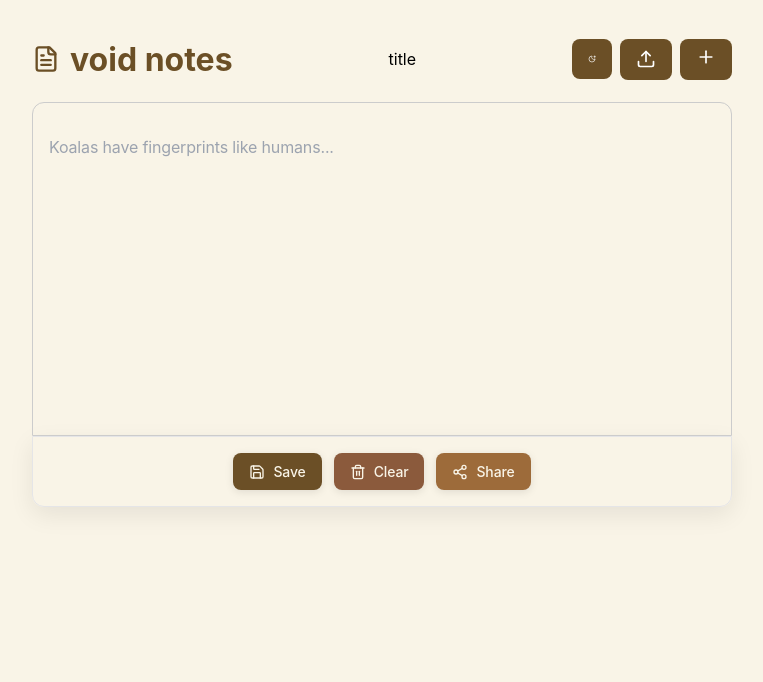
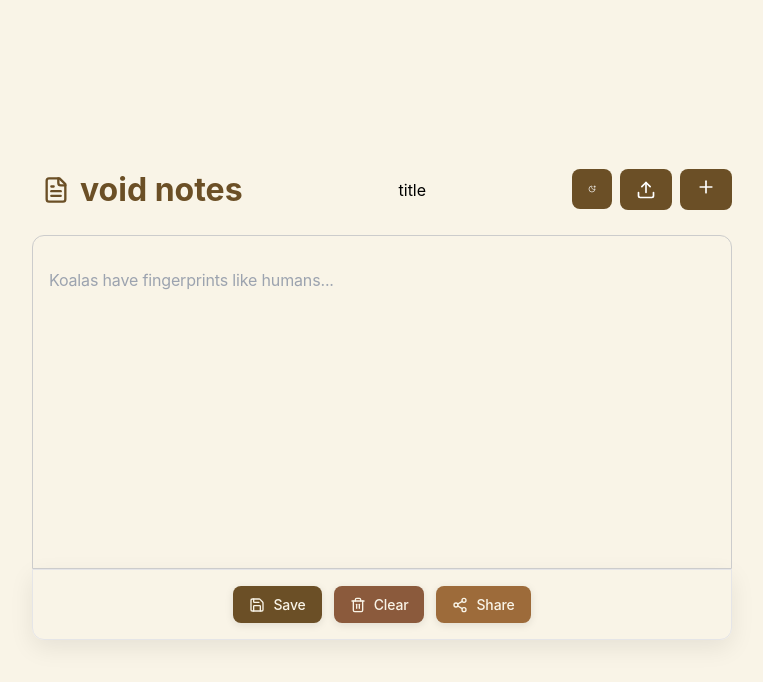
Before and after one commit to keswel/void-notes, a React (Create React App) app: page / in a window 1280 px wide. Shown: the top 682 px of the page, without its empty margins (258-1021 px from the left). Built offline with nearby package versions, Linux system fonts and the light colour scheme; a small style sheet from the web is missing.

Commit message:
[Improvement] Centered note editor completely.

```diff
--- a/src/App.js
+++ b/src/App.js
@@ -12,7 +12,20 @@ function App() {
    */
 
   return (
-    <VoidEditor />
+    <div style={{ position: 'relative', height: '100vh' }}>
+      {/* VoidEditor centered */}
+      <div style={{
+        position: 'absolute',
+        top: '50%',
+        left: '50%',
+        transform: 'translate(-50%, -50%)',
+        width: '60%'
+      }}>
+        <VoidEditor />
+      </div>
+
+      {/* Other content won't affect VoidEditor */}
+    </div>
   );
 }
 
--- a/src/components/Header.jsx
+++ b/src/components/Header.jsx
@@ -43,6 +43,7 @@ function Header({ onLoadContent, editor, title, setTitle }) {
           gap: '10px',
           fontSize: '2rem',
           color: '#6b4f26',
+          padding: '10px',
           userSelect: 'none',
           margin: 0,
         }}
```
